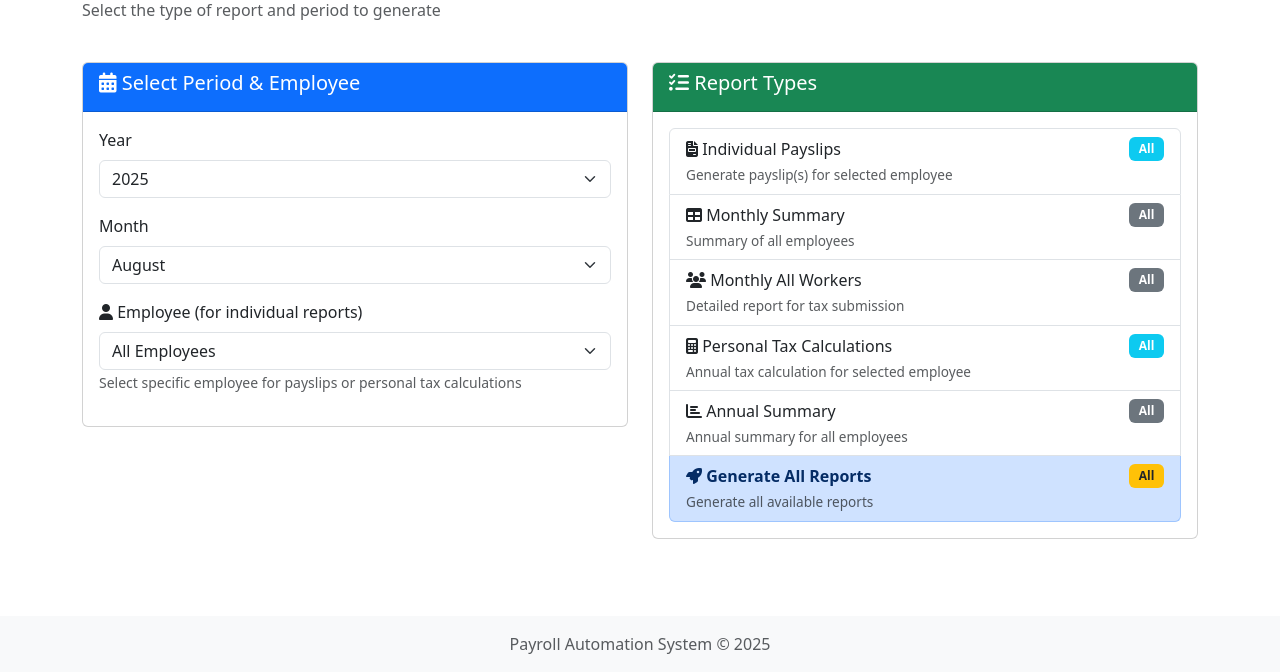
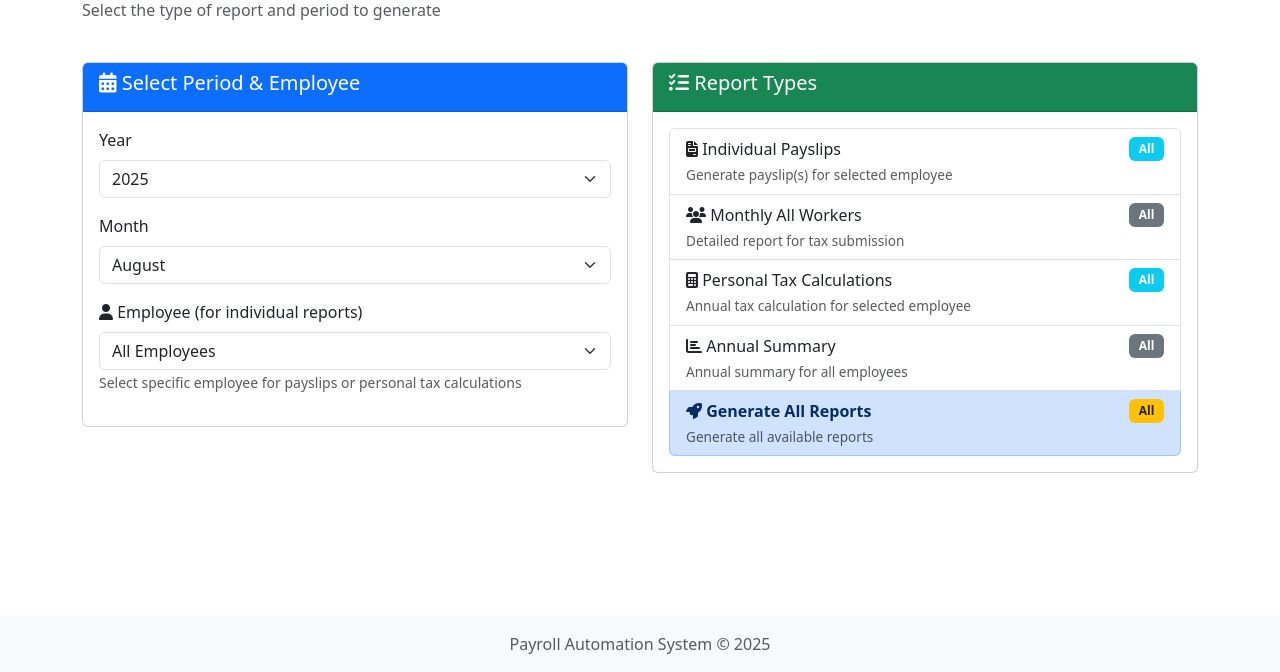
Before and after one commit to saadullahkhan51/payroll_automation, a Flask app: page /generate in a window 1280 px wide. Shown: the part 128-800 px from the top of the page. Run offline with Flask 3, Linux system fonts and the light colour scheme.

Commit message:
remove monthly summary

```diff
--- a/templates/generate.html
+++ b/templates/generate.html
@@ -66,13 +66,6 @@
                             <span class="badge bg-info" id="payslips-badge">All</span>
                         </div>
                         <small class="text-muted d-block mt-1">Generate payslip(s) for selected employee</small>
-                    </button>
-                    <button class="list-group-item list-group-item-action" onclick="generateReport('monthly-summary')">
-                        <div class="d-flex justify-content-between align-items-center">
-                            <span><i class="fas fa-table"></i> Monthly Summary</span>
-                            <span class="badge bg-secondary">All</span>
-                        </div>
-                        <small class="text-muted d-block mt-1">Summary of all employees</small>
                     </button>
                     <button class="list-group-item list-group-item-action" onclick="generateReport('monthly-all-workers')">
                         <div class="d-flex justify-content-between align-items-center">
```
